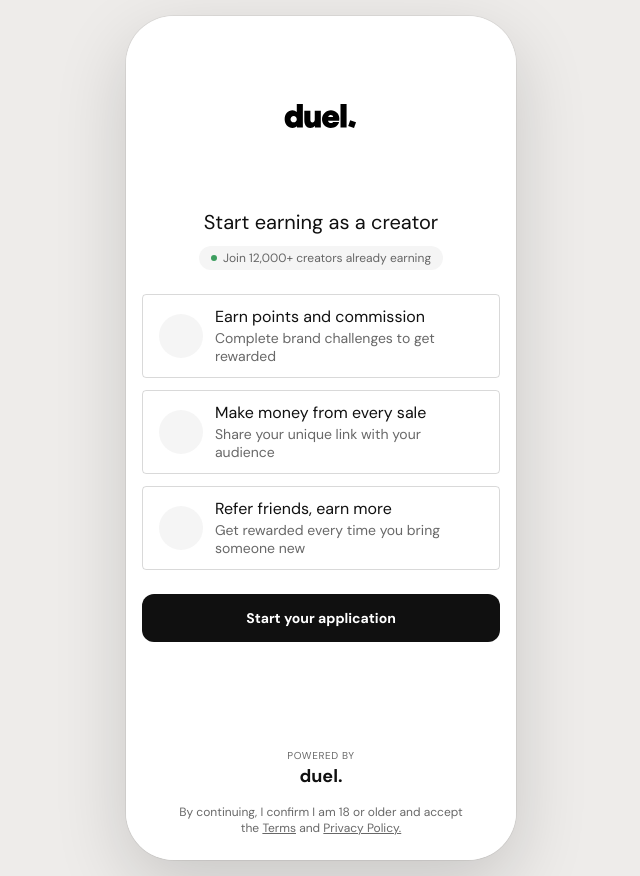
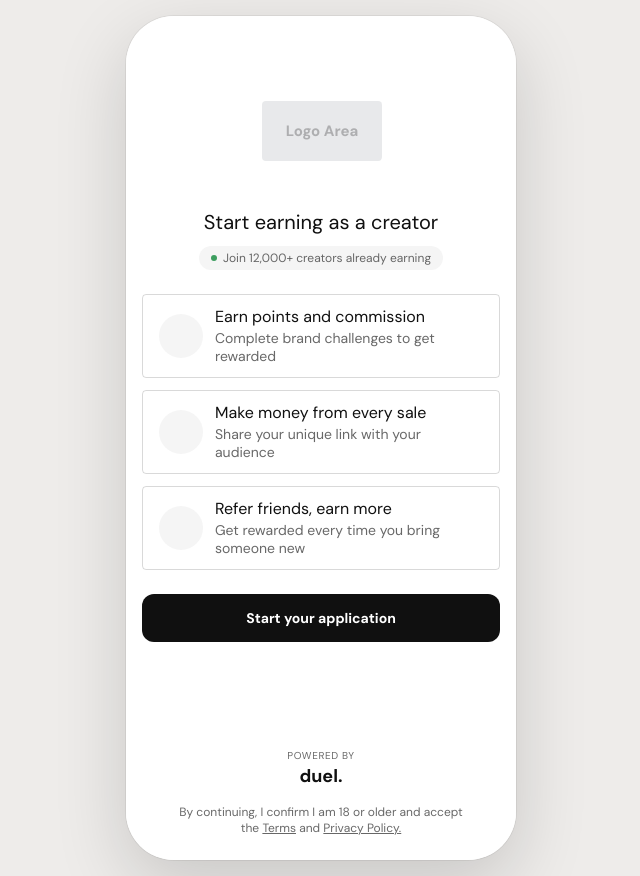
Before and after one commit to maria-duel/duel-signup-repo-ui, a React (Vite) app: page / in a window 1280 px wide. Shown: the whole page, without its empty margins (319-959 px from the left). Built offline with nearby package versions, Linux system fonts and the light colour scheme.

Commit message:
Revert "Replace logo placeholder with Duel logo on landing screen"
This reverts commit 1035d70dcedaa2b3ef975a4cd4ff07e438a3ed3c.

```diff
--- a/src/screens/S0.jsx
+++ b/src/screens/S0.jsx
@@ -1,15 +1,15 @@
 import { C } from '../constants';
 import Btn from '../components/Btn';
-import duelLogo from '../assets/duel-logo.svg';
 
 export default function S0({ onNext }) {
   return (
     <div style={{ position: 'relative', width: '100%', height: '100%' }}>
       <div style={{
-        position: 'absolute', top: 85, left: 0, right: 0,
+        position: 'absolute', top: 85, left: 136, width: 120, height: 60,
+        borderRadius: 4, background: 'rgba(32,41,57,0.1)',
         display: 'flex', alignItems: 'center', justifyContent: 'center',
       }}>
-        <img src={duelLogo} alt="Duel" style={{ height: 32, width: 'auto' }} />
+        <span style={{ fontSize: 15, fontWeight: 600, color: 'rgba(0,0,0,0.25)' }}>Logo Area</span>
       </div>
 
       <div style={{ position: 'absolute', top: 192, left: 16, width: 358, display: 'flex', flexDirection: 'column', gap: 24 }}>
```
Also changed, not shown: src/assets/duel-logo.svg (deleted).
